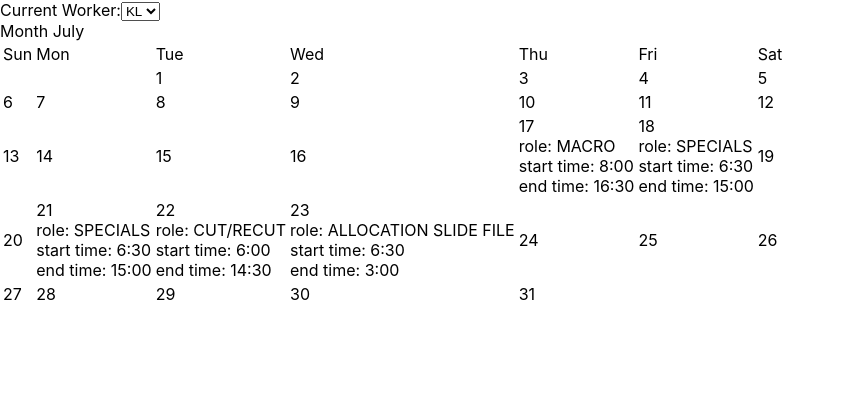
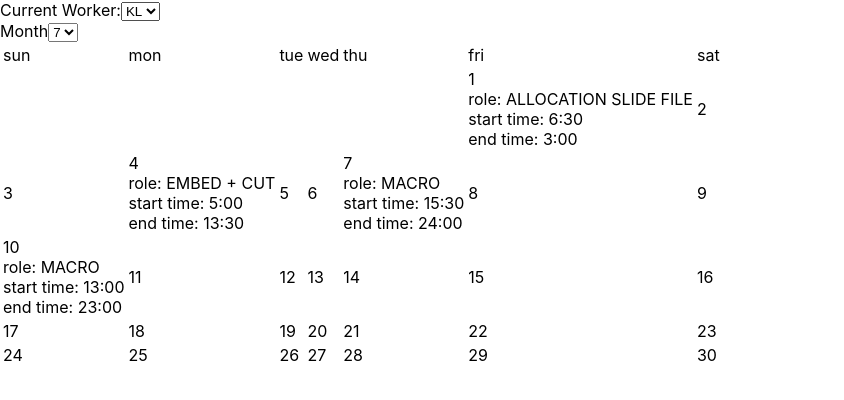
Before and after one commit to vuvuzella/react-schedule-viewer, a React (Vite) app: page / in a window 1280 px wide. Shown: the top 400 px of the page, without its empty margins (0-844 px from the left). Built offline with nearby package versions, Linux system fonts and the light colour scheme.

Commit message:
refactored the algorithm that creates the data to be able to create multiple calendar data

```diff
--- a/src/App.tsx
+++ b/src/App.tsx
@@ -5,7 +5,7 @@ import { WorkerSelector } from './components/WorkerSelector/WorkerSelector'
 import { ScheduleCalendar, START_WEEK } from './components/ScheduleCalendar/ScheduleCalendar'
 
 function getDateFromFormat(date: string): DateTime {
-  const format = "dd-LLL"
+  const format = "d-LLL"
   return DateTime.fromFormat(date, format)
 }
 
@@ -21,6 +21,11 @@ const DATA = [
   { name: "KL", role: "SPECIALS", date: getDateFromFormat("21-Jul"), startTime: "6:30", endTime: "15:00" },
   { name: "KL", role: "CUT/RECUT", date: getDateFromFormat("22-Jul"), startTime: "6:00", endTime: "14:30" },
   { name: "KL", role: "ALLOCATION SLIDE FILE", date: getDateFromFormat("23-Jul"), startTime: "6:30", endTime: "3:00" },
+  { name: "KL", role: "ALLOCATION SLIDE FILE", date: getDateFromFormat("23-Jul"), startTime: "6:30", endTime: "3:00" },
+  { name: "KL", role: "ALLOCATION SLIDE FILE", date: getDateFromFormat("1-Aug"), startTime: "6:30", endTime: "3:00" },
+  { name: "KL", role: "EMBED + CUT", date: getDateFromFormat("4-Aug"), startTime: "5:00", endTime: "13:30" },
+  { name: "KL", role: "MACRO", date: getDateFromFormat("7-Aug"), startTime: "15:30", endTime: "24:00" },
+  { name: "KL", role: "MACRO", date: getDateFromFormat("10-Aug"), startTime: "13:00", endTime: "23:00" },
 ]
 
 function App() {
--- a/src/components/ScheduleCalendar/ScheduleCalendar.tsx
+++ b/src/components/ScheduleCalendar/ScheduleCalendar.tsx
@@ -16,6 +16,8 @@ type CalendarData = {
 interface IScheduleCalendar {
     assignments: Assignment[]
     startOfTheWeek: START_WEEK
+    // month: Month
+    // year: number
 }
 
 export enum START_WEEK {
@@ -28,34 +30,58 @@ export enum START_WEEK {
     SUN = 6,
 }
 
-export function ScheduleCalendar({ assignments, startOfTheWeek }: IScheduleCalendar) {
+export enum Month {
+    Jan = 1,
+    Feb = 2,
+    Mar = 3,
+    Apr = 4,
+    May = 5,
+    Jun = 6,
+    Jul = 7,
+    Aug = 8,
+    Sep = 9,
+    Oct = 10,
+    Nov = 11,
+    Dec = 12
+}
 
-    // const startOfTheWeek = START_WEEK.FRI
-    const days = ["Mon", "Tue", "Wed", "Thu", "Fri", "Sat", "Sun"];
-    const daysHeader = [...days.slice(startOfTheWeek, days.length), ...days.slice(0, startOfTheWeek)]
-    const monthsList = assignments.map(worker => [worker.date.monthLong!]).reduce((accum, curMonth) => !accum.includes(curMonth[0]) ? [...accum, ...curMonth] : accum, [])
+const daysList = Object.keys(START_WEEK).filter(key => isNaN(Number(key))).map(day => day.toLowerCase());
 
-    const dateTime = DateTime.now();
-    const month = dateTime.month;
-    const year = dateTime.year;
+function getCalendarHeaderData(startOfTheWeek: START_WEEK): Array<string> {
+    // Re-arrange the days according to the chosen startOfTheWeek
+    const daysHeader = [...daysList.slice(startOfTheWeek, daysList.length), ...daysList.slice(0, startOfTheWeek)];
+    return daysHeader;
+
+
+}
+
+function createCalendarData(assignments: Assignment[], month: Month, year: number, daysHeader: Array<string>): Array<Array<CalendarData | null>> {
+
+    // Calendar data creation algorithm
+    // Get the number of offsets needed based on the chosen startOfTheWeek
+    // The index where the start of the week is originally becomes the offset
     const startWeekday = DateTime.local(year, month, 1).weekday;
-    const OFFSET = daysHeader.indexOf(days[startWeekday - 1]);
-
-    const NUM_COLS = 7;
-    const tableRows = []
+    const OFFSET = daysHeader.indexOf(daysList[startWeekday - 1]);
 
     // assume 1 month data:
-    const contents: Array<CalendarData> = Array<null>(31).fill(null).map((_, i) => ({
+    // TODO: get the number of days based on the month and year
+    const numOfDays = DateTime.local(year, month).daysInMonth!;
+    const contents: Array<CalendarData> = Array<null>(numOfDays).fill(null).map((_, i) => ({
         day: i + 1,
         data: null
     }));
 
+    // put the correwsponding assignment for the specific month in each CalendarData
     assignments.forEach(assignment => {
         contents[assignment.date.day - 1].data = assignment
     });
 
-    // Create Calendar data
+    // Create Calendar data array with the corresponding offset fillers
+    const NUM_COLS = 7;
+    const tableRows = []
     for (let i = 0; i < contents.length;) {
+
+        // only the first row of data should have an offset >= 0
         const offset = i === 0 ? OFFSET : 0;
 
         const slice = contents.slice(i, i + NUM_COLS - offset);
@@ -67,6 +93,24 @@ export function ScheduleCalendar({ assignments, startOfTheWeek }: IScheduleCalen
 
     }
 
+    return tableRows;
+}
+
+export function ScheduleCalendar({ assignments, startOfTheWeek }: IScheduleCalendar) {
+
+
+    const daysHeader = getCalendarHeaderData(startOfTheWeek);
+
+    // TODO: display all months calendar given the array of assignments which contain the months to view
+    const monthsList = assignments.map(worker => [worker.date.month!]).reduce((accum, curMonth) => !accum.includes(curMonth[0]) ? [...accum, ...curMonth] : accum, [])
+    const monthsAssignment = monthsList.map(month => ({ [month]: assignments.filter(assignment => assignment.date.month === month) })).reduce((accum, monthAssignment) => ({ ...accum, ...monthAssignment }), {});
+    const year = DateTime.now().year
+
+    // TODO: month should be oblivious of 0-based or 1-based counting..
+    // TODO: make month sdwitchable or display all months??
+    const tableRows = createCalendarData(monthsAssignment[monthsList[1]], monthsList[1] + 1, year, daysHeader);
+
+    // Generate the calendar rows jsx
     const calendarTable = tableRows.map(row => (
         <tr>
             {
@@ -84,7 +128,20 @@ export function ScheduleCalendar({ assignments, startOfTheWeek }: IScheduleCalen
 
     return (
         <div className="schedule">
-            <div>Month{' '}{monthsList[0]}</div>
+            {/* TODO: list all calendar months based on the assignments data input */}
+            <div className="month">
+                <label>
+                    Month
+                    {/* TODO: make calendar switchable, display the montLong instead of the month number */}
+                    <select value={monthsList[0]}>
+                        {
+                            monthsList.map(month => (
+                                <option>{month}</option>
+                            ))
+                        }
+                    </select>
+                </label>
+            </div>
             <div className="view">
                 <table>
                     <thead>
```
